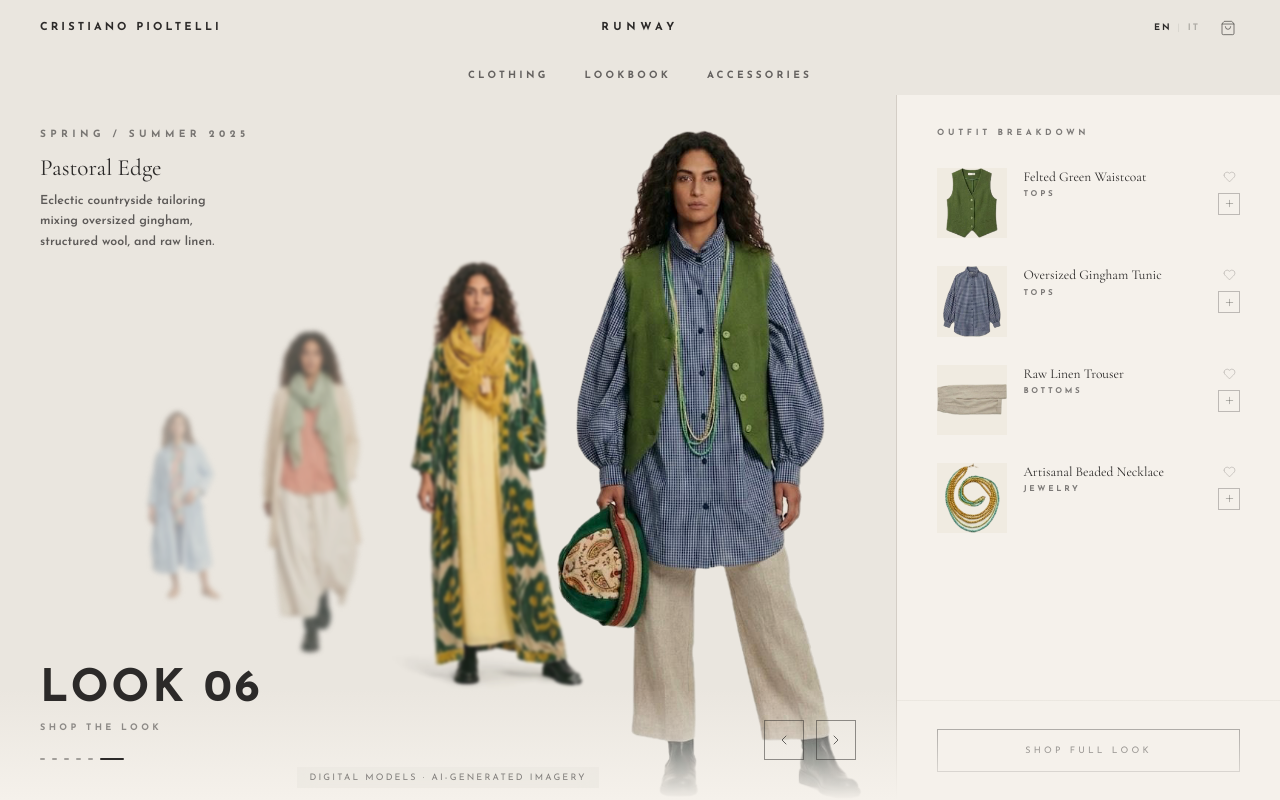
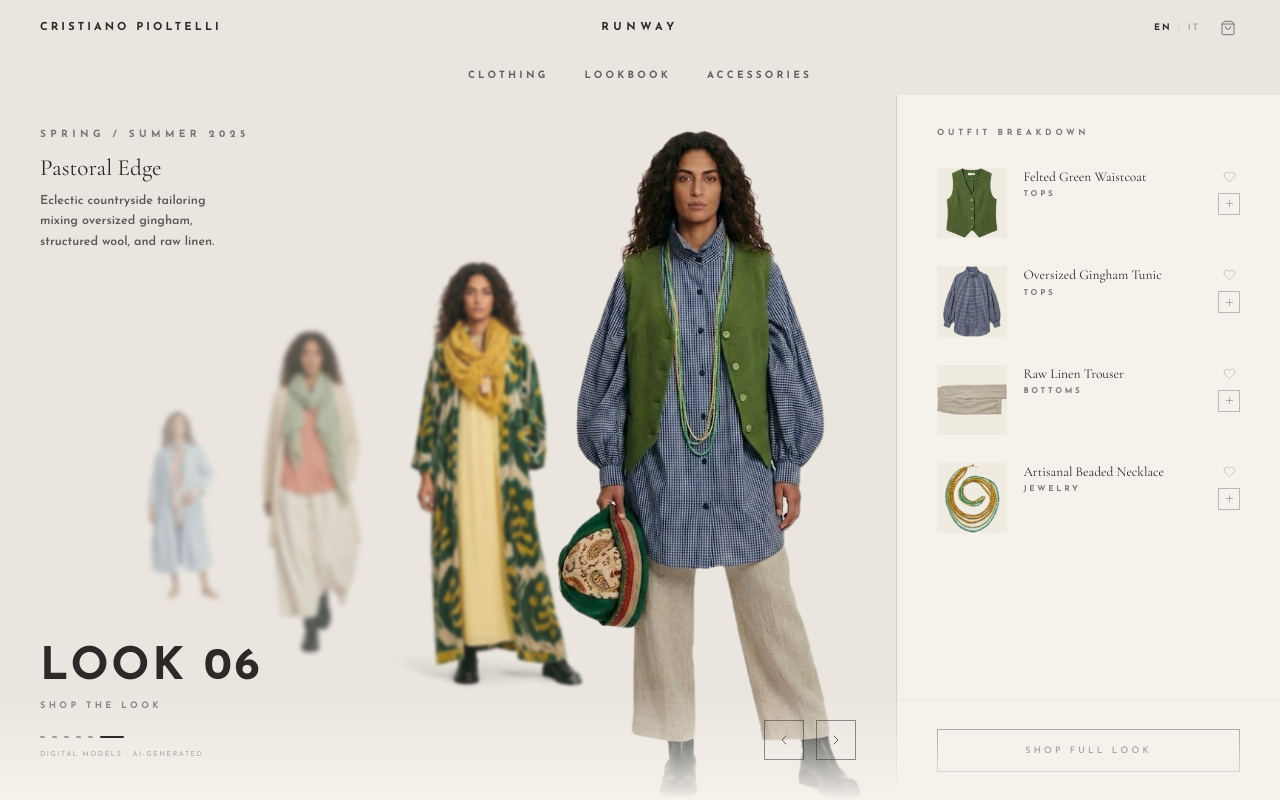
Before and after one commit to ritikaanand0611-ctrl/cristiano-pioltelli, a Next.js app: page / in a window 1280 px wide. Shown: the top 800 px of the page. Built offline with nearby package versions, Linux system fonts and the light colour scheme.

Commit message:
Move AI disclaimer below dot nav — no longer overlaps model

```diff
--- a/app/components/LookbookShell.tsx
+++ b/app/components/LookbookShell.tsx
@@ -531,6 +531,11 @@ export default function LookbookShell() {
               />
             ))}
           </nav>
+
+          {/* AI disclosure — tucked below dots, EU AI Act Art. 50 */}
+          <p className="mt-3 font-sans text-[7px] uppercase tracking-[0.22em] text-[#2C2A29]/35">
+            Digital Models · AI-Generated
+          </p>
         </div>
 
         {/* ── Bottom-right: arrow controls — hidden on mobile (swipe instead) */}
@@ -549,13 +554,6 @@ export default function LookbookShell() {
           >
             <ChevronRight size={16} strokeWidth={1.5} />
           </button>
-        </div>
-
-        {/* ── AI disclosure — EU AI Act Art. 50 compliance ─────────────── */}
-        <div className="absolute bottom-3 inset-x-0 z-[80] pointer-events-none flex justify-center">
-          <p className="font-sans text-[9px] uppercase tracking-[0.24em] text-[#2C2A29]/55 bg-[#EAE6DF]/60 px-3 py-1 backdrop-blur-sm">
-            Digital Models · AI-Generated Imagery
-          </p>
         </div>
 
       </motion.div>
```
